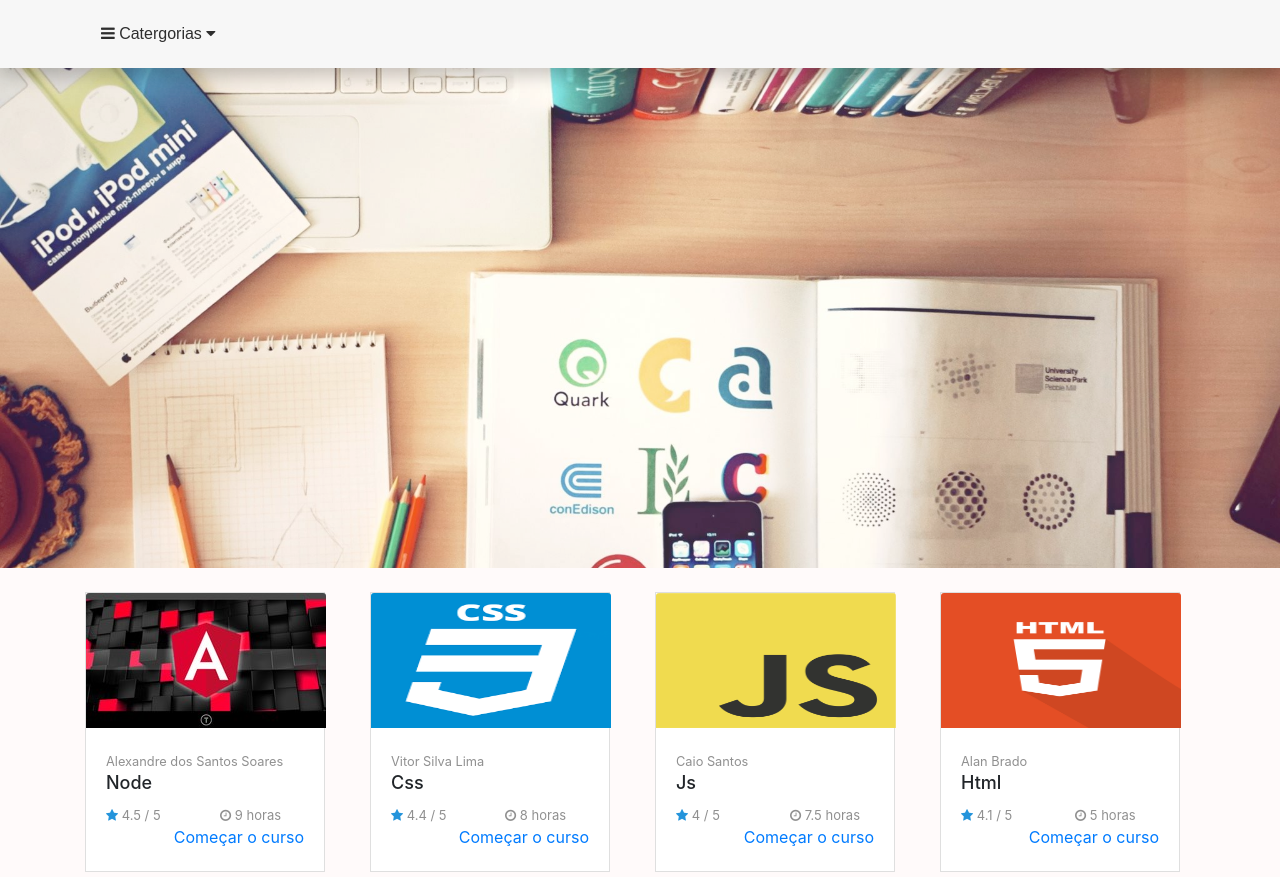
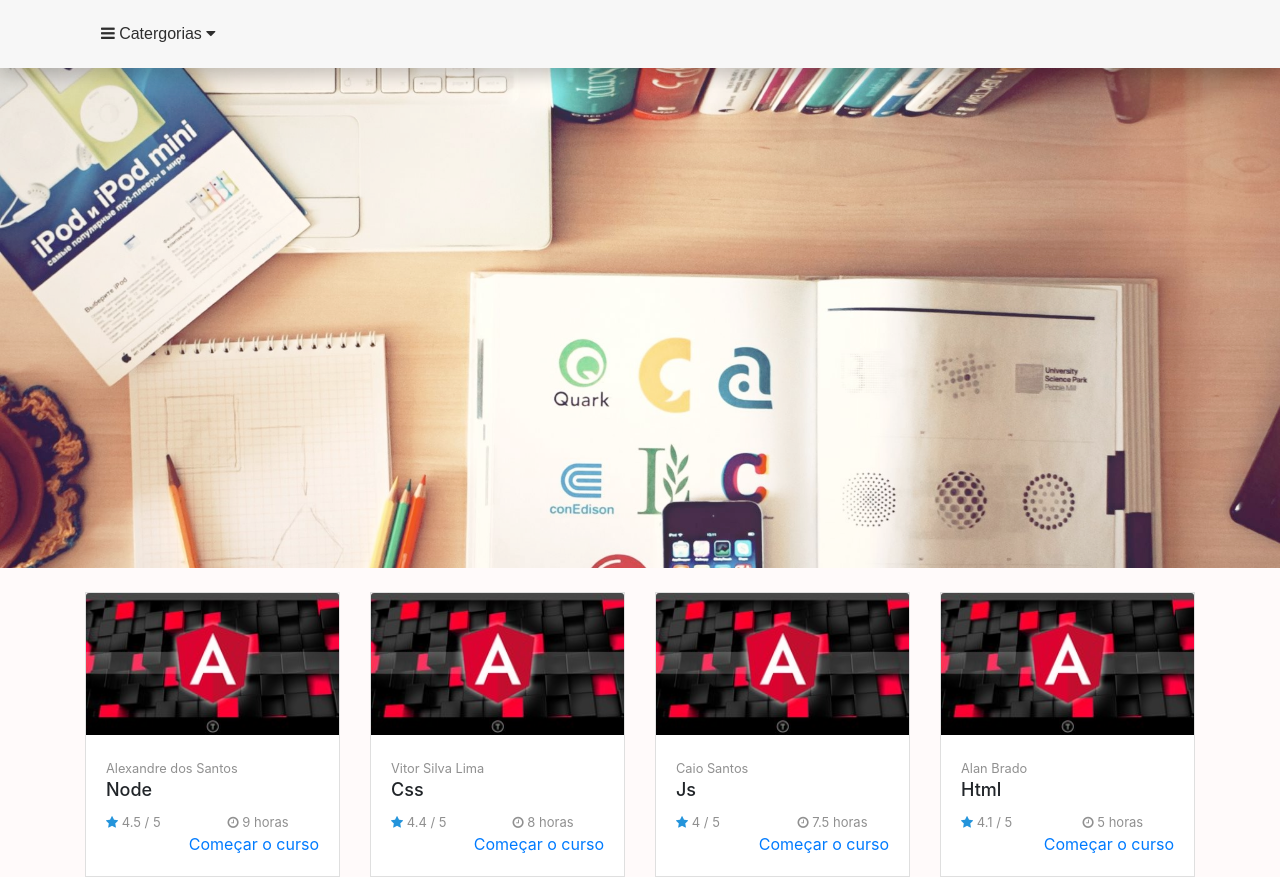
Before and after one commit to alexandrejuk/cela, an Angular app: page /#/pages/home in a window 1280 px wide. Built offline with nearby package versions, Linux system fonts and the light colour scheme.

Commit message:
fix: some bugs in compoentn home

```diff
--- a/src/app/pages/home/content/content.component.html
+++ b/src/app/pages/home/content/content.component.html
@@ -1,22 +1,21 @@
 <div class="container">
     <div class="row mt-4">
-
       <div class="col-md-4 col-lg-3 col-xs-12" *ngFor="let tutor of tutors">
 
         <div class="card panel">
-          <img class="card-img-top img-card" src="{{tutor.img}}" alt="Card image cap">
+            <img class="card-img-top" src="{{tutor.img}}" alt="Card image cap">
             <div class="card-body">
                 <p class="author"><small>{{ tutor.autor }}</small></p>
                 <h5 class="card-title">{{ tutor.name }}</h5>
                 <div class="row">
                   <div class="col-6">
                     <p class="info">
-                  <i class="fa fa-star" style="color: #2494db"></i> {{ tutor.rate}} / 5
+                      <i class="fa fa-star" style="color: #2494db"></i> {{ tutor.rate }} / 5
                     </p>
                   </div>
                   <div class="col-6">
                     <p class="info">
-                  <i class="fa fa-clock-o"></i> {{ tutor.hours}}
+                      <i class="fa fa-clock-o"></i> {{ tutor.hours }}
                     </p>
                   </div>
                 </div>
--- a/src/app/pages/home/content/content.component.scss
+++ b/src/app/pages/home/content/content.component.scss
@@ -1,15 +1,12 @@
 .panel {
+  &:hover {
+    box-shadow: 5px 0px 40px rgba(0, 0, 0, 0.2);
+  }
   border: 5px 0px 40px rgba(0, 0, 0, 0.2);
   border-radius: 0;
   transition: box-shadow 0.5s;
-  width: 240px;
-  height: 280px;
   h5 {
     font-size: 18px;
-  }
-  .img-card {
-    height: 135px;
-    width: 240px;
   }
   .author {
     color: #909090;
@@ -25,7 +22,3 @@
     margin: 0;
   }
 }
-
-.panel:hover {
-  box-shadow: 5px 0px 40px rgba(0, 0, 0, 0.2);
-}
--- a/src/app/pages/home/content/content.component.ts
+++ b/src/app/pages/home/content/content.component.ts
@@ -9,10 +9,10 @@ export class ContentComponent implements OnInit {
 
 
   tutors = [
-    { name: 'Node', descriptions: '', img: 'assets/img/angular.jpg', autor: 'Alexandre dos Santos Soares', hours: '9 horas', rate: 4.5 },
-    { name: 'Css', descriptions: '', img: 'assets/img/css.png', autor: 'Vitor Silva Lima', hours: '8 horas', rate: 4.4 },
-    { name: 'Js', descriptions: '', img: 'assets/img/js.png', autor: 'Caio Santos', hours: '7.5 horas', rate: 4.0 },
-    { name: 'Html', descriptions: '', img: 'assets/img/html5.png', autor: 'Alan Brado', hours: '5 horas', rate: 4.1 },
+    { name: 'Node', descriptions: '', img: 'assets/img/angular.jpg', autor: 'Alexandre dos Santos', hours: '9 horas', rate: 4.5 },
+    { name: 'Css', descriptions: '', img: 'assets/img/angular.jpg', autor: 'Vitor Silva Lima', hours: '8 horas', rate: 4.4 },
+    { name: 'Js', descriptions: '', img: 'assets/img/angular.jpg', autor: 'Caio Santos', hours: '7.5 horas', rate: 4.0 },
+    { name: 'Html', descriptions: '', img: 'assets/img/angular.jpg', autor: 'Alan Brado', hours: '5 horas', rate: 4.1 },
   ];
 
   constructor() { }
```
Lines whose indentation alone changed are shown as unchanged.
